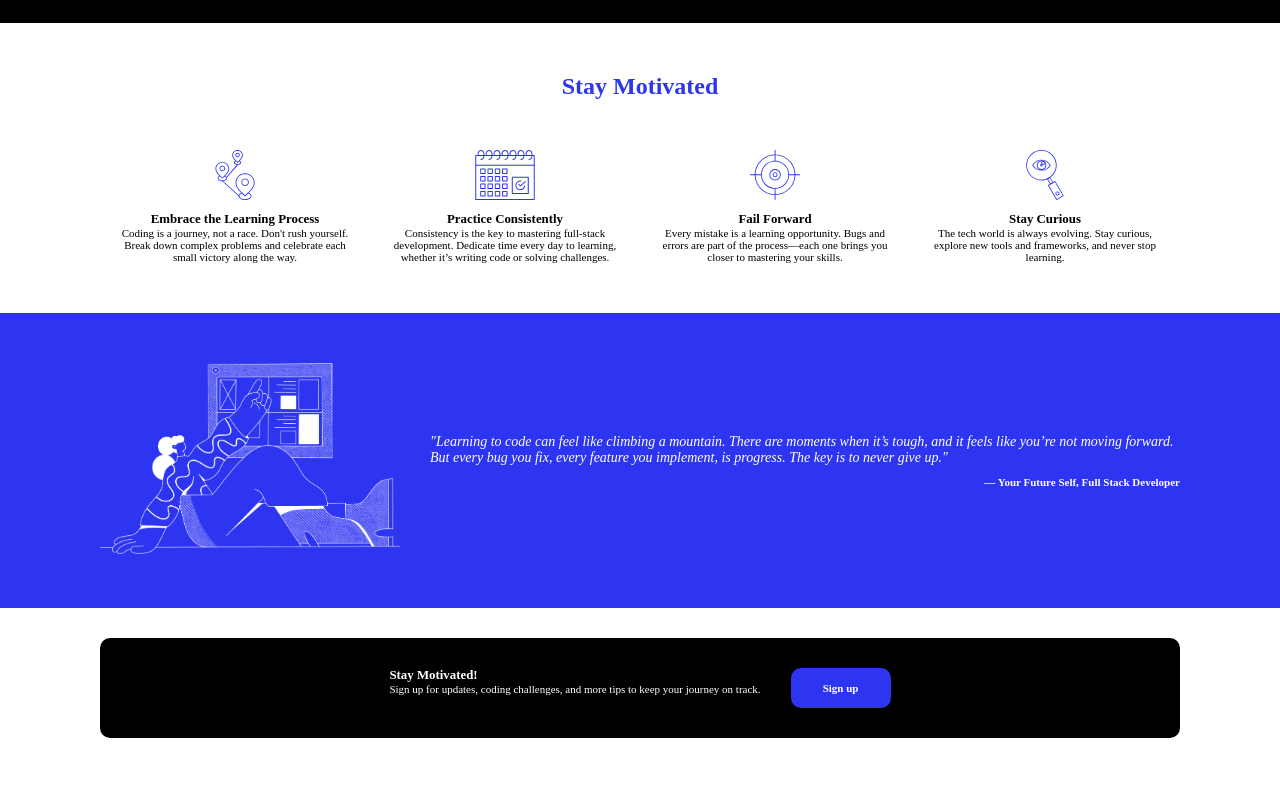
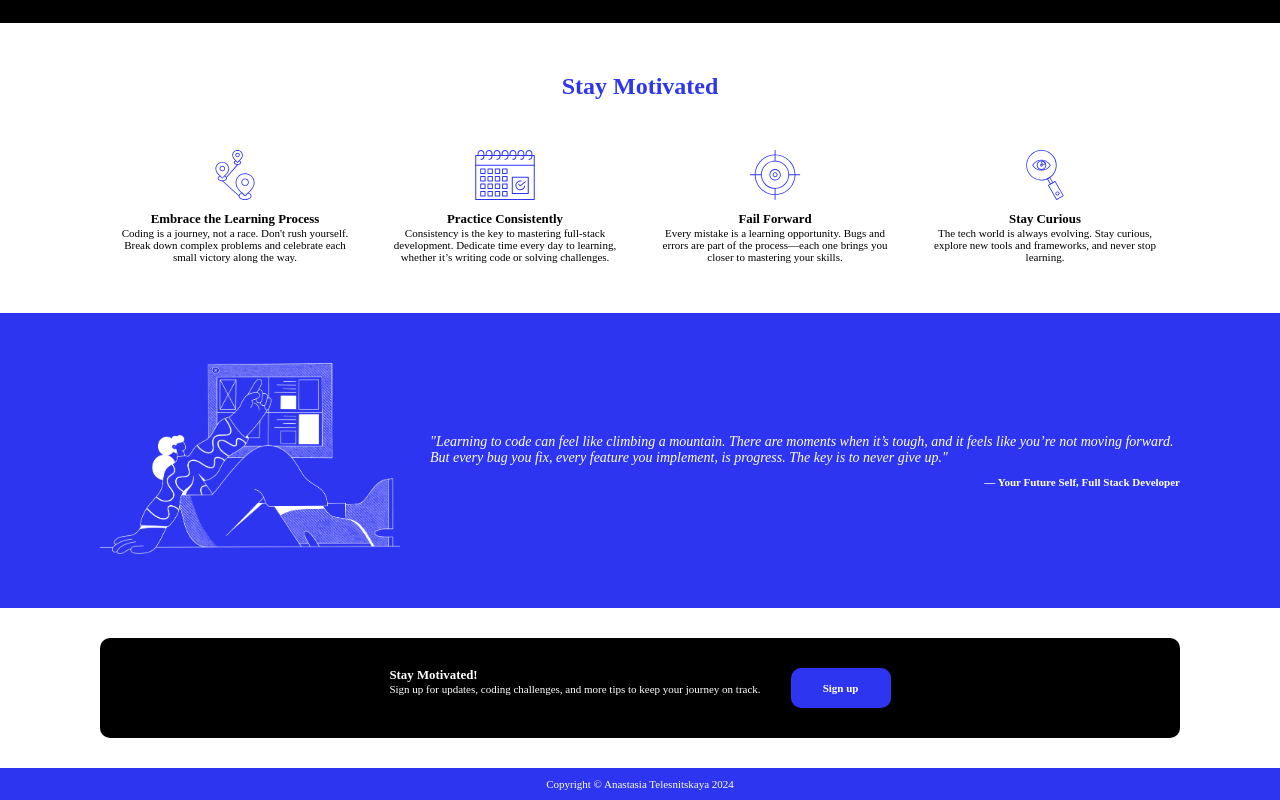
Before and after one commit to nancygespens/TOP_LandingPage, a plain HTML site: page index.html in a window 1280 px wide. Shown: the part 348-1148 px from the top of the page. Before the commit the page ends 1116 px from the top, so only its background shows below. Drawn offline with Linux system fonts and the light colour scheme.

Commit message:
Landing page: Added the footer

```diff
--- a/index.html
+++ b/index.html
@@ -120,7 +120,9 @@
 
     <!-- FOOTER -->
     <div class="footer">
-
+        <div class="footer-content">
+        <p class="text-footer">Copyright © Anastasia Telesnitskaya 2024</p>
+        </div>
     </div>
 
 </body>
--- a/styles.css
+++ b/styles.css
@@ -212,3 +212,25 @@
     height: 40px;
     width: 100px;
 }
+
+/* FOOTER */
+
+.footer {
+    background: #2e35f1;
+    display: flex;
+    justify-content: center;
+    align-content: center;
+}
+
+.footer-content {
+    width: 1080px;
+    color: white;
+    padding: 10px 30px;
+    display: flex;
+    justify-content: center;
+    align-content: center;
+}
+
+.text-footer {
+    font-size: 11px;
+}
```
